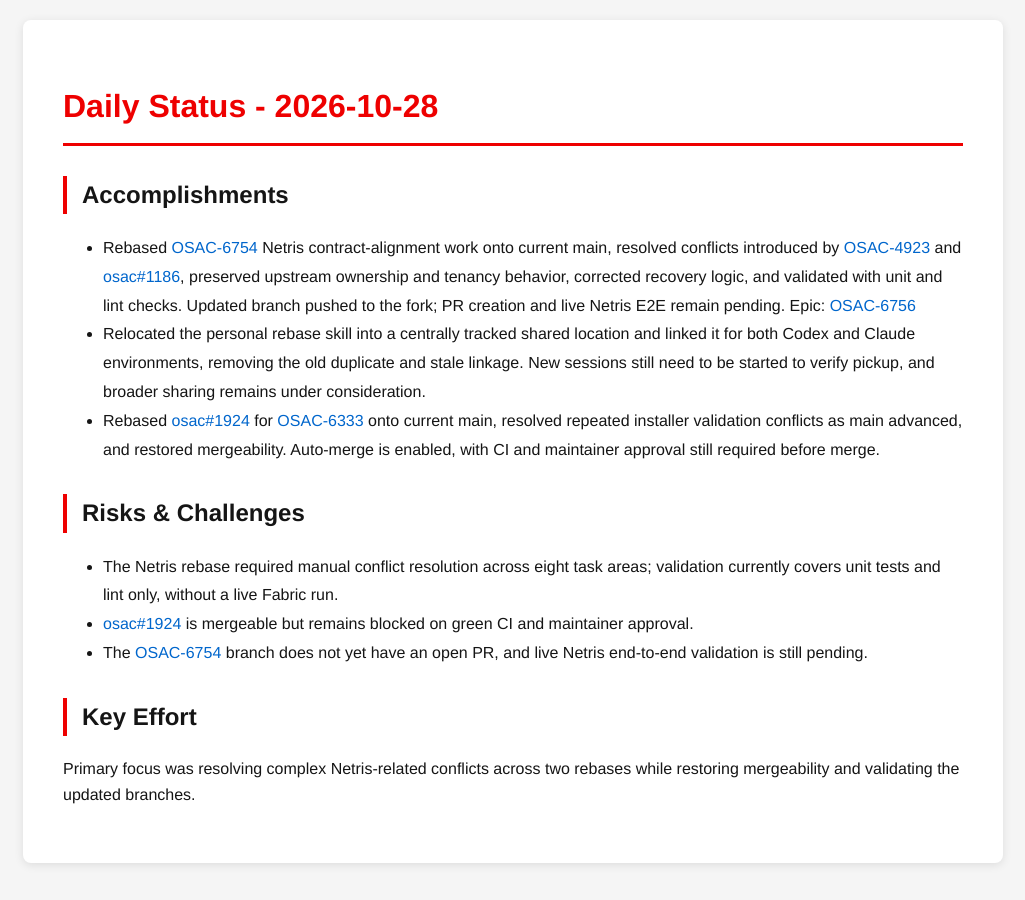
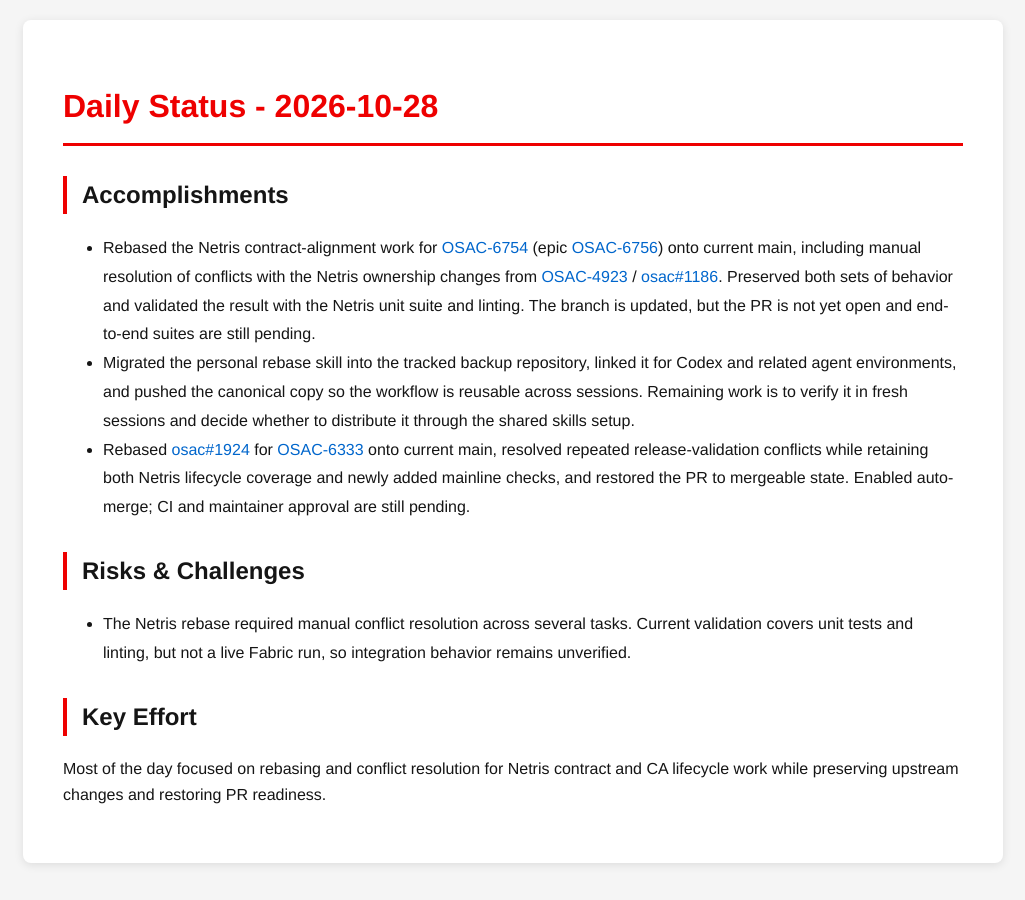
Before and after one commit to tzvatot/daily-status, a Jekyll site: the page built from 2026-10-28.md, in a window 1280 px wide. Shown: the whole page, without its empty margins (127-1152 px from the left). Built offline with Jekyll 4.4.1, drawn with Linux system fonts in a browser that asks for light colours.

Commit message:
Daily status update - 2026-10-28

```diff
--- a/2026-10-28.md
+++ b/2026-10-28.md
@@ -7,14 +7,12 @@
 # Daily Status - 2026-10-28
 
 ## Accomplishments
-- Rebased [OSAC-6754](https://redhat.atlassian.net/browse/OSAC-6754) Netris contract-alignment work onto current main, resolved conflicts introduced by [OSAC-4923](https://redhat.atlassian.net/browse/OSAC-4923) and [osac#1186](https://github.com/osac-project/osac/pull/1186), preserved upstream ownership and tenancy behavior, corrected recovery logic, and validated with unit and lint checks. Updated branch pushed to the fork; PR creation and live Netris E2E remain pending. Epic: [OSAC-6756](https://redhat.atlassian.net/browse/OSAC-6756)
-- Relocated the personal rebase skill into a centrally tracked shared location and linked it for both Codex and Claude environments, removing the old duplicate and stale linkage. New sessions still need to be started to verify pickup, and broader sharing remains under consideration.
-- Rebased [osac#1924](https://github.com/osac-project/osac/pull/1924) for [OSAC-6333](https://redhat.atlassian.net/browse/OSAC-6333) onto current main, resolved repeated installer validation conflicts as main advanced, and restored mergeability. Auto-merge is enabled, with CI and maintainer approval still required before merge.
+- Rebased the Netris contract-alignment work for [OSAC-6754](https://redhat.atlassian.net/browse/OSAC-6754) (epic [OSAC-6756](https://redhat.atlassian.net/browse/OSAC-6756)) onto current main, including manual resolution of conflicts with the Netris ownership changes from [OSAC-4923](https://redhat.atlassian.net/browse/OSAC-4923) / [osac#1186](https://github.com/osac-project/osac/pull/1186). Preserved both sets of behavior and validated the result with the Netris unit suite and linting. The branch is updated, but the PR is not yet open and end-to-end suites are still pending.
+- Migrated the personal rebase skill into the tracked backup repository, linked it for Codex and related agent environments, and pushed the canonical copy so the workflow is reusable across sessions. Remaining work is to verify it in fresh sessions and decide whether to distribute it through the shared skills setup.
+- Rebased [osac#1924](https://github.com/osac-project/osac/pull/1924) for [OSAC-6333](https://redhat.atlassian.net/browse/OSAC-6333) onto current main, resolved repeated release-validation conflicts while retaining both Netris lifecycle coverage and newly added mainline checks, and restored the PR to mergeable state. Enabled auto-merge; CI and maintainer approval are still pending.
 
 ## Risks & Challenges
-- The Netris rebase required manual conflict resolution across eight task areas; validation currently covers unit tests and lint only, without a live Fabric run.
-- [osac#1924](https://github.com/osac-project/osac/pull/1924) is mergeable but remains blocked on green CI and maintainer approval.
-- The [OSAC-6754](https://redhat.atlassian.net/browse/OSAC-6754) branch does not yet have an open PR, and live Netris end-to-end validation is still pending.
+- The Netris rebase required manual conflict resolution across several tasks. Current validation covers unit tests and linting, but not a live Fabric run, so integration behavior remains unverified.
 
 ## Key Effort
-Primary focus was resolving complex Netris-related conflicts across two rebases while restoring mergeability and validating the updated branches.
+Most of the day focused on rebasing and conflict resolution for Netris contract and CA lifecycle work while preserving upstream changes and restoring PR readiness.
```
